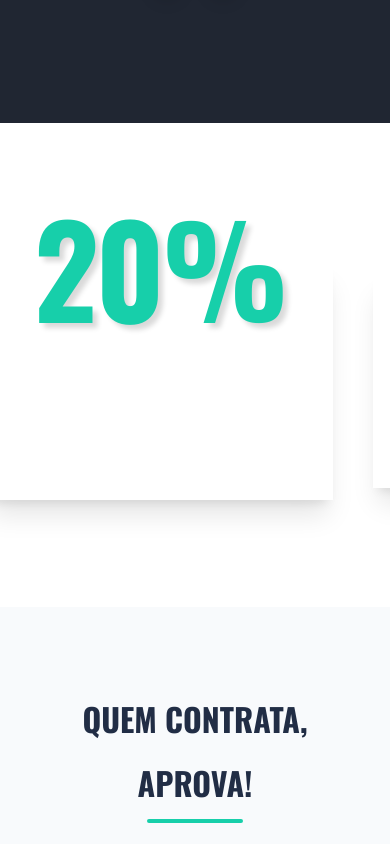
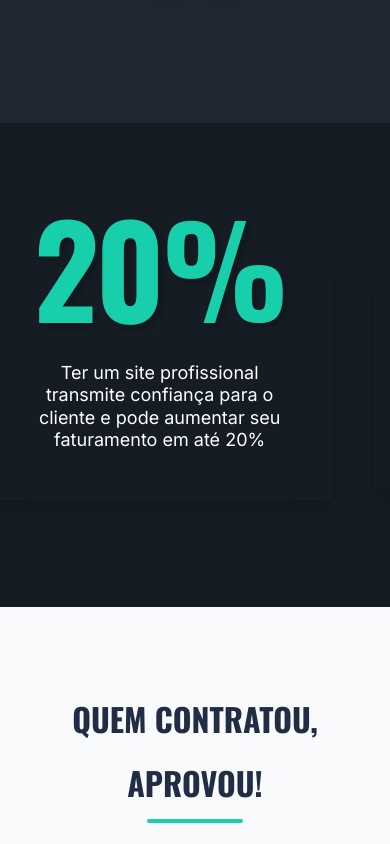
Before and after one commit to elielcezar/puraweb, a Next.js app: page / in a window 390 px wide. Shown: the part 5540-6384 px from the top of the page. Built offline with nearby package versions, Linux system fonts and the light colour scheme; a web font is replaced by a local one.

Commit message:
style: ajustes gerais de design, parte 6

```diff
--- a/app/globals.css
+++ b/app/globals.css
@@ -136,7 +136,7 @@ All colors MUST be HSL.
 @layer components {
 
   h2{
-    @apply text-[32px] md:text-[36px] mb-4 font-oswald leading-loose font-bold uppercase text-deepgray;
+    @apply text-[32px] md:text-[38px] mb-4 font-oswald leading-loose font-bold uppercase text-deepgray;
   }
   .btn-primary {
     @apply flex items-center justify-center text-xl tracking-tight font-bold rounded-md bg-[var(--blue)] hover:bg-[var(--darkblue)] text-white px-6 py-2 transition-all duration-300 cursor-pointer;
--- a/components/Numbers.tsx
+++ b/components/Numbers.tsx
@@ -25,7 +25,7 @@ const Numbers = () => {
     }
   ];
   return (
-    <section className="flex items-center justify-center p-10 pt-32 pb-24 gap-10">
+    <section className="flex items-center justify-center p-10 pt-32 pb-24 gap-10 bg-[#161c24]">
        {numbers.map((number, index) => (
         <div key={index} className="flex-1 p-12 pt-4 relative  flex flex-col items-center justify-start text-center shadow-xl" style={{ background: `url(${process.env.NEXT_PUBLIC_BASE_PATH || ''}/parallax-home.jpg) no-repeat top center; background-size: cover; background-attachment: fixed` }}>
           <h3 className="text-[126px] font-bold font-oswald leading-tight text-neongreen tracking-tight mt-[-90px] mb-4" style={{ textShadow: '5px 5px 5px rgba(0, 0, 0, 0.15)' }}>{number.title}</h3>
--- a/components/Testimonials.tsx
+++ b/components/Testimonials.tsx
@@ -91,7 +91,7 @@ const Testimonials = () => {
             <div className="container mx-auto px-4">
                 <div className="text-center mb-12">
                     <h2 className="mb-1">
-                        Quem contrata, aprova!
+                        Quem contratou, aprovou!
                     </h2>
                     <div className="h-1 w-24 bg-neongreen mx-auto mb-6 rounded" />
 
```
